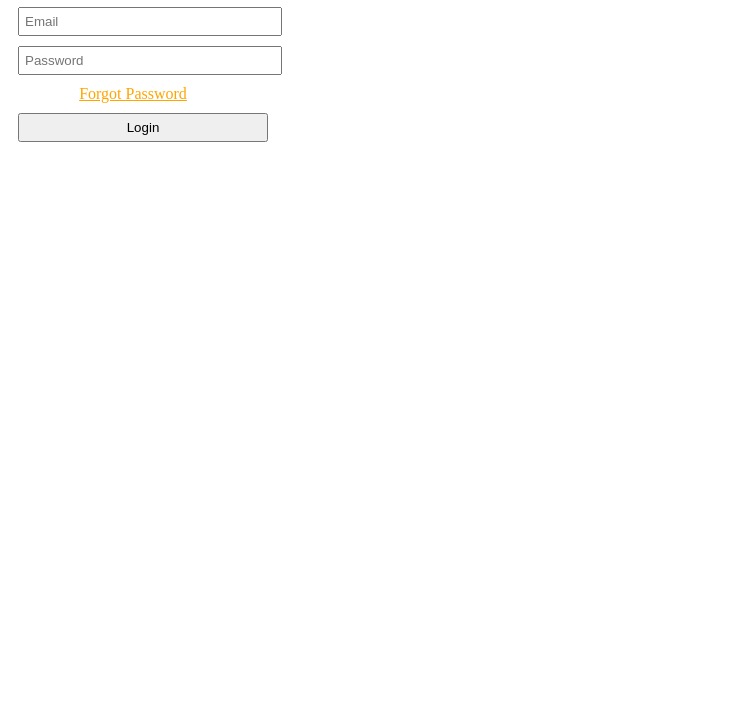
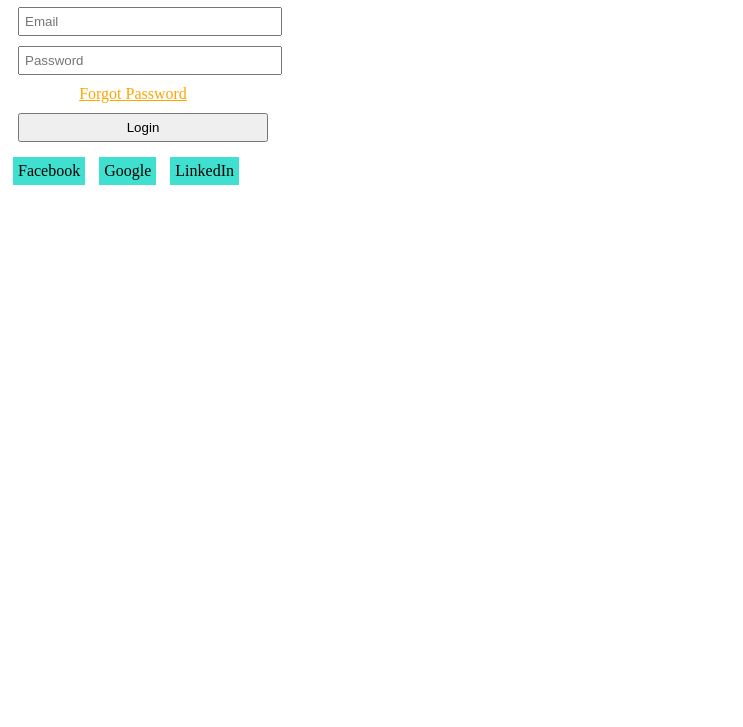
Before and after one commit to emilia-m26/html-css-js-practice, a plain HTML site: page signin-form.html in a window 1280 px wide. Shown: the part 73-800 px from the top of the page, without its empty margins (0-743 px from the left). Drawn offline with Linux system fonts and the light colour scheme.

Commit message:
css added and divs, to practice display property

```diff
--- a/signin-form.css
+++ b/signin-form.css
@@ -17,6 +17,9 @@
     text-align: center;
 }
 
-h1 {
-    text-align: center;
+div {
+    display: inline-block;
+    margin: 5px;
+    padding: 5px;
+    background-color: turquoise;
 }
--- a/signin-form.html
+++ b/signin-form.html
@@ -15,6 +15,10 @@
     <a href="#"> Forgot Password</a>
 
     <button>Login</button>
+
+    <div>Facebook</div>
+    <div>Google</div>
+    <div>LinkedIn</div>
 </body>
 
 </html>
```
